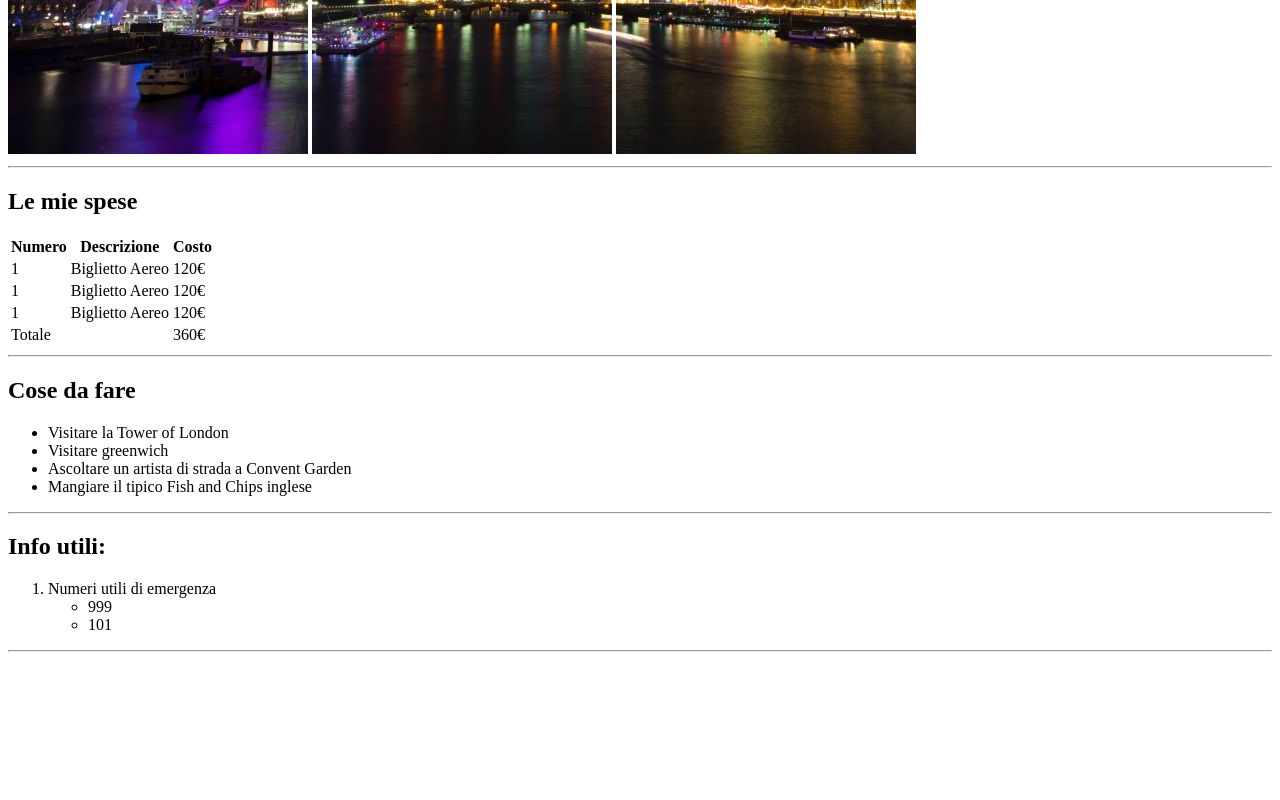
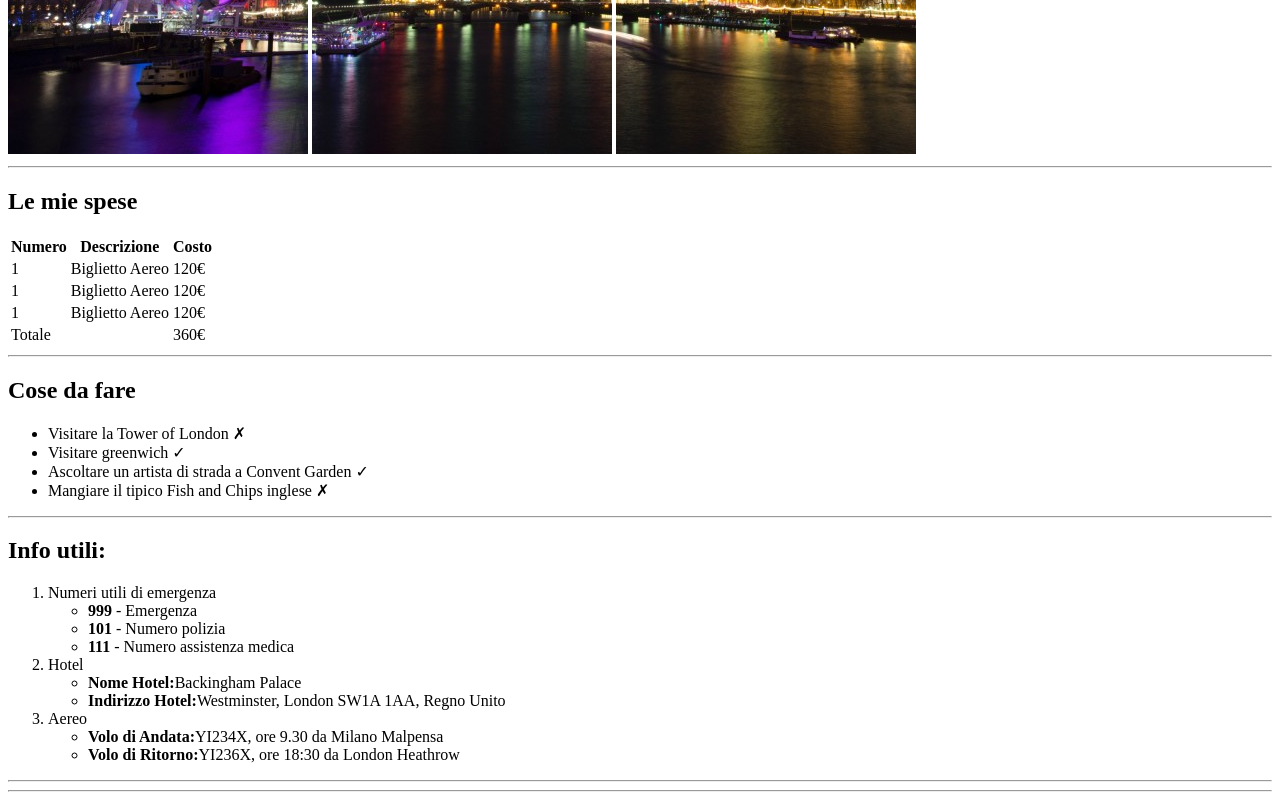
Before and after one commit to Sergiod3x/html-london-trip, a plain HTML site: page index.html in a window 1280 px wide. Shown: the part 526-1326 px from the top of the page. Before the commit the page ends 1186 px from the top, so only its background shows below. Drawn offline with Linux system fonts and the light colour scheme.

Commit message:
Info utili update

```diff
--- a/index.html
+++ b/index.html
@@ -8,7 +8,7 @@
     </head>
     <body>
         <header>
-            <h1>Il mio viaggio a Londra</h1>
+            <h1>Il mio Viaggio a Londra</h1>
             <img src="img\pexels-bill-emrich-230794-0.jpg" alt="IMG not found">
             <img src="img\pexels-bill-emrich-230794-1.jpg" alt="IMG not found">
             <img src="img\pexels-bill-emrich-230794-2.jpg" alt="IMG not found">
@@ -52,10 +52,10 @@
 
     <h2>Cose da fare</h2>
     <ul>
-        <li>Visitare la Tower of London</li>
-        <li>Visitare greenwich</li>
-        <li>Ascoltare un artista di strada a Convent Garden</li>
-        <li>Mangiare il tipico Fish and Chips inglese</li>
+        <li>Visitare la Tower of London &#10007;</li>
+        <li>Visitare greenwich &#10003;</li>
+        <li>Ascoltare un artista di strada a Convent Garden &#10003;</li>
+        <li>Mangiare il tipico Fish and Chips inglese &#10007;</li>
     </ul>
     <hr>
 
@@ -64,10 +64,27 @@
         <li>
             Numeri utili di emergenza
             <ul>
-                <li>999</li>
-                <li>101</li>
+                <li><strong>999</strong> - Emergenza</li>
+                <li><strong>101</strong> - Numero polizia </li>
+                <li><strong>111</strong> - Numero assistenza medica </li>
             </ul>
-        </ol>
-        <hr>
-    </main>
+        </li>
+        <li>
+            Hotel
+            <ul>
+                <li><strong>Nome Hotel:</strong>Backingham Palace</li>
+                <li><strong>Indirizzo Hotel:</strong>Westminster, London SW1A 1AA, Regno Unito</li>
+            </ul>
+        </li>
+        <li>
+            Aereo
+            <ul>
+                <li><strong>Volo di Andata:</strong>YI234X, ore 9.30 da Milano Malpensa</li>
+                <li><strong>Volo di Ritorno:</strong>YI236X, ore 18:30 da London Heathrow </li>
+            </ul>
+        </li>
+    </ol>
+    <hr>
+</main>
+<hr>
 </html>
```
